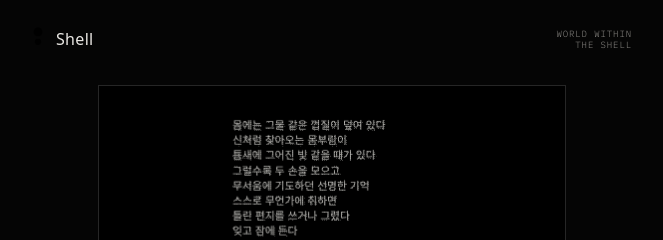
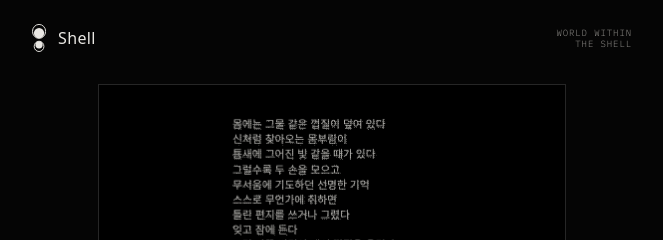
Before and after one commit to hoonimism/hoonimism.github.io, a plain HTML site: page shell/index.html in a window 1280 px wide. Shown: the top 240 px of the page, 308-971 px from the left. Drawn offline with Linux system fonts and the light colour scheme; a web font is replaced by a local one.

Commit message:
Update wwts.css

```diff
--- a/assets/wwts.css
+++ b/assets/wwts.css
@@ -5,7 +5,8 @@ html,body{margin:0;background:var(--bg)}
 body{color:var(--fg);font-family:var(--sans);font-weight:300;-webkit-text-size-adjust:100%;overscroll-behavior:none}
 .wrap{min-height:100vh;min-height:100svh;display:flex;flex-direction:column;max-width:640px;margin:0 auto;padding-top:max(18px,env(safe-area-inset-top,0px));padding-bottom:max(18px,env(safe-area-inset-bottom,0px))}
 header{display:flex;align-items:center;gap:12px;padding:6px var(--gut) 0}
-header svg{width:12px;height:24px;flex:none}
+header .ic{display:flex;height:28px;flex:none;color:var(--fg)}
+header .ic svg{height:100%;width:auto;fill:currentColor;stroke:currentColor}
 .chap{font-size:16px;letter-spacing:.02em}
 .series{margin-left:auto;font-family:var(--mono);font-size:9px;letter-spacing:.1em;color:var(--muted);text-transform:uppercase;text-align:right}
 .stage{flex:1;display:flex;flex-direction:column;justify-content:center;gap:28px;padding-block:24px}
```
